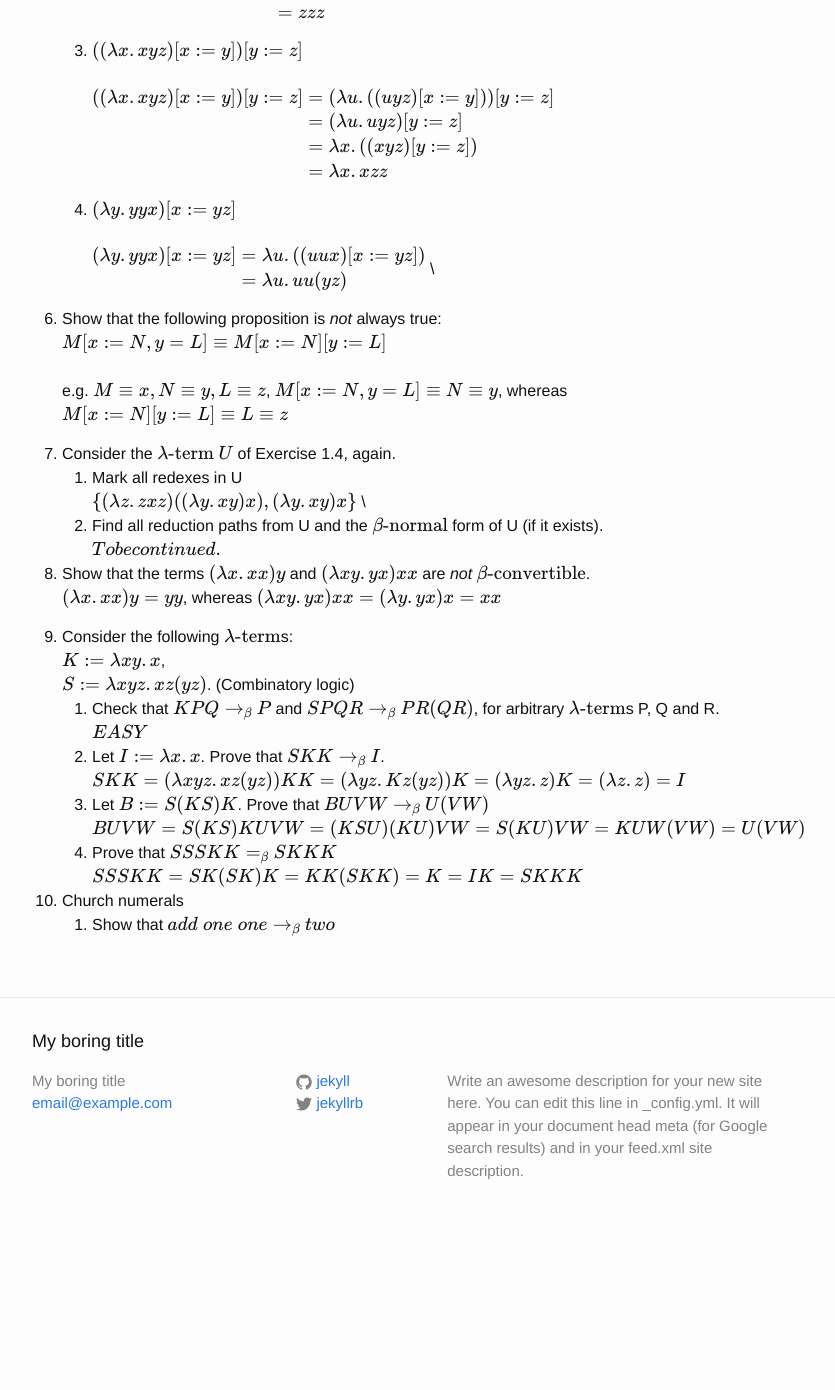
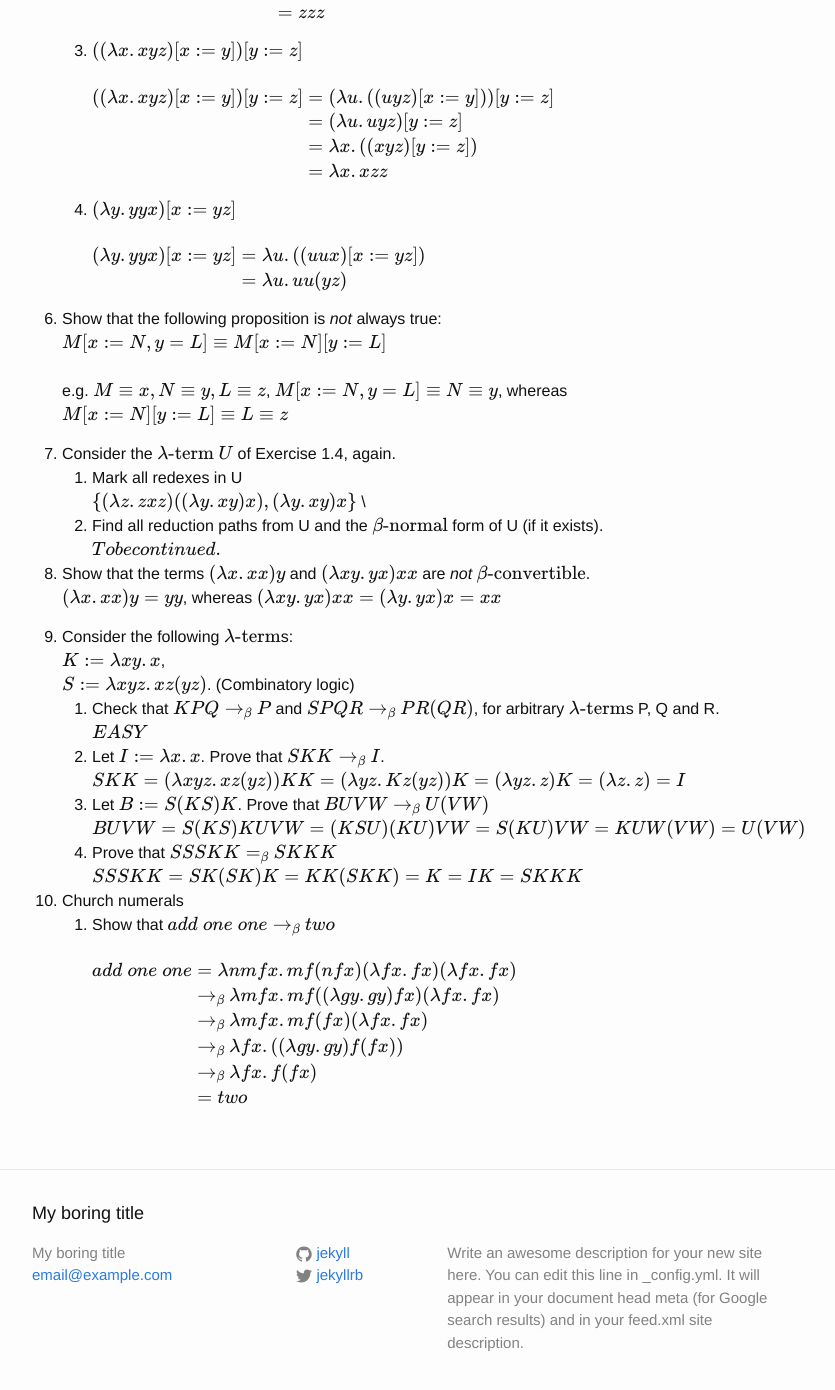
Before and after one commit to pickleburger/pickleburger.github.io, a Jekyll site: the page built from _posts/2019-08-05-answser-chapter-1.markdown, in a window 1280 px wide and 1400 px high, scrolled down 1150 px. Shown: the top 1390 px of the window, without its empty margins (238-1073 px from the left). Built offline with Jekyll 4.4.1, drawn with Linux system fonts in a browser that asks for light colours; formulas are drawn with MathJax 3; before the commit the page ends 2392 px from its top, so only the background shows below that; some of the changed text lies outside the part shown.

Commit message:
more answers

```diff
--- a/_posts/2019-08-05-answser-chapter-1.markdown
+++ b/_posts/2019-08-05-answser-chapter-1.markdown
@@ -39,7 +39,7 @@ $ U:=(\lambda z.zxz)((\lambda y.xy)x) $
     (2) KO: FV x is changed to y \\
     (3) OK \\
     (4) KO: new FV v is introduced. Order of the second abstraction term is wrong
-\\
+
 5. Given the results of the following substitutions:
     1. $(\lambda x.y(\lambda y.xy))[y:=\lambda z.zx]$ \\
     \\
@@ -80,7 +80,7 @@ $ U:=(\lambda z.zxz)((\lambda y.xy)x) $
     &= \lambda u.uu(yz)
     \end{align}
     $$
-\\
+
 6. Show that the following proposition is _not_ always true: \\
 $M[x:=N,y=L] \equiv M[x:=N][y:=L]$ \\
 \\
@@ -111,4 +111,15 @@ $S:= \lambda xyz.xz(yz)$. (Combinatory logic)
     $SSSKK = SK(SK)K = KK(SKK) = K = IK = SKKK$
 
 10. Church numerals
-    1. Show that $add\;one\;one\to_{\beta}two$
+    1. Show that $add\;one\;one\to_{\beta}two$ \\
+    \\
+    $$
+    \begin{align}
+    add\;one\;one &= \lambda nmfx.mf(nfx)(\lambda fx.fx)(\lambda fx.fx) \\
+    &\to_{\beta} \lambda mfx.mf((\lambda gy.gy)fx)(\lambda fx.fx) \\
+    &\to_{\beta} \lambda mfx.mf(fx)(\lambda fx.fx) \\
+    &\to_{\beta} \lambda fx.((\lambda gy.gy)f(fx)) \\
+    &\to_{\beta} \lambda fx.f(fx) \\
+    &= two \\
+    \end{align}
+    $$
```
Also changed, not shown: 1 other file.
